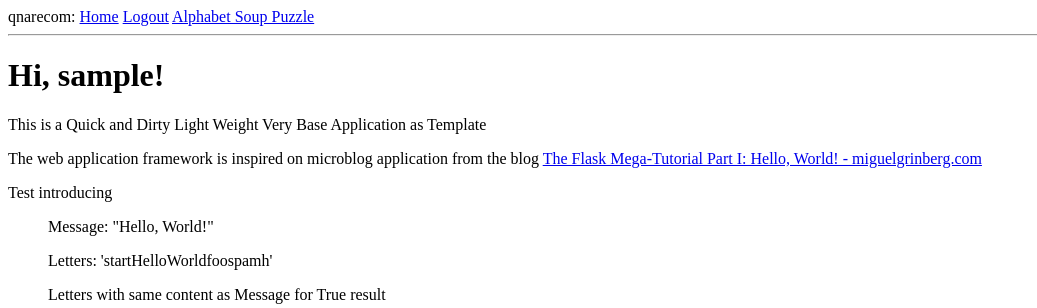
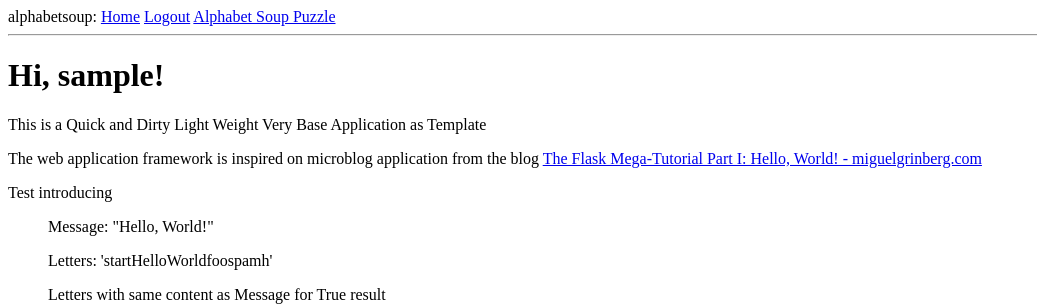
Before and after one commit to daniel-julio-iglesias/alphabetsoup, a Flask app: page / in a window 1280 px wide. Shown: the top 308 px of the page, without its empty margins (0-1037 px from the left). Run offline with Flask 2, Linux system fonts and the light colour scheme; the visitor is signed in with stand-in values (Sample User, id 1); data comes from the database, SQL or seed files in the repository.

Commit message:
[REL] Final Release V0.1

```diff
--- a/app/routes.py
+++ b/app/routes.py
@@ -71,9 +71,9 @@ def alphabetsoup():
         letters = form.letters.data
 
         cooking = MainApp(message, letters)
-        showme = cooking.has_message()
+        show_me = cooking.has_message()
 
-        flash('My message is in the soup: {}'.format(showme))
+        flash('My message is in the soup: {}'.format(show_me))
         # return redirect(url_for('index'))
 
         return render_template('alphabetsoup.html', title='Alphabet Soup Puzzle', form=form)
--- a/app/templates/base.html
+++ b/app/templates/base.html
@@ -3,14 +3,14 @@
 <head>
     <meta charset="UTF-8">
     {% if title %}
-    <title>{{ title }} - qnarecom</title>
+    <title>{{ title }} - alphabetsoup</title>
     {% else %}
-    <title>qnarecom</title>
+    <title>alphabetsoup</title>
     {% endif %}
 </head>
 <body>
     <div>
-        qnarecom:
+        alphabetsoup:
         <a href="{{ url_for('index') }}">Home</a>
         {% if current_user.is_anonymous %}
         <a href="{{ url_for('login') }}">Login</a>
```
